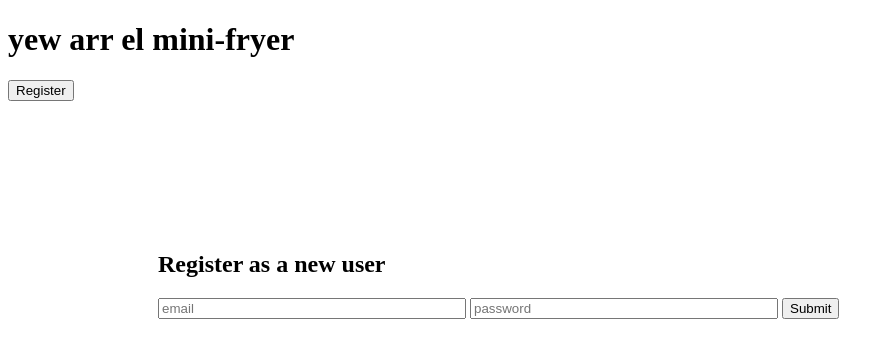
After one commit to aaronrbg/tinyapp, a Node server app: page /register in a window 1280 px wide. The commit adds this page. Shown: the top 358 px of the page, without its empty margins (0-894 px from the left). Run offline with Node 20, Linux system fonts and the light colour scheme.

Commit message:
added register page and passed info to users data and cookie

```diff
--- a/express_server.js
+++ b/express_server.js
@@ -21,14 +21,34 @@ function generateRandomString(x) {
     //string which checks the last vlue created in the url database
 }
 
+//create databases with default values
 const urlDatabase = {
   "b2xVn2": "http://www.lighthouselabs.ca",
   "9sm5xK": "http://www.google.com"
 };
+const users = {
+  "userRandomID": {
+    id: "userRandomID",
+    email: "user@example.com",
+    password: "purple-monkey-dinosaur"
+  },
+ "user2RandomID": {
+    id: "user2RandomID",
+    email: "user2@example.com",
+    password: "dishwasher-funk"
+  }
+}
 
 // home
 app.get('/', function(req, res) {
     res.redirect('/urls');
+});
+
+app.get('/register', function(req, res) {
+  let templateVars = {
+    username: req.cookies["username"]
+  }
+  res.render('register', templateVars);
 });
 
 // url list page
@@ -61,6 +81,18 @@ app.get("/u/:shortURL", (req, res) => {
     res.redirect(longURL);
   });
 
+app.post("/register", (req, res) => {
+    let userID = generateRandomString(8)
+    users[userID] = {
+      id: userID,
+      email: req.body.email,
+      password: req.body.password,
+    }
+    res.cookie('user_id', userID);
+    console.log(users);
+    res.redirect('/urls');
+  });
+
 app.post("/login", (req, res) => {
     res.cookie('username', req.body.username);
     res.redirect('/urls');
--- a/views/partials/_header.ejs
+++ b/views/partials/_header.ejs
@@ -5,9 +5,6 @@
             <input type="submit" name="logout" value="Logout">
           </form>
         <% } else { %>
-        <form action="/login" method="POST">
-            <label for="username">Enter your username</label>
-            <input type="text" name="username" id="username" style="width: 100px">
-            <input type="submit" value="Submit">
-        </form>
+        <form action="/register" method="GET"><input type="submit" value="Register"></input></form>
+
     <% } %>
--- /dev/null
+++ b/views/register.ejs
@@ -0,0 +1,15 @@
+<!DOCTYPE html>
+<html lang="en">
+<head>
+    <title>TinyApp</title>
+</head>
+<body>
+    <%- include('partials/_header') %>
+    <form action="/register" method="POST" style="margin:150px;">
+        <h2>Register as a new user</h2>
+        <input type="email" name="email" placeholder='email' style="width: 300px">
+        <input type="password" name="password" placeholder="password" style="width: 300px">
+        <input type="submit" value="Submit">
+      </form>
+</body>
+</html>
```
Also changed, not shown: views/username.ejs (added).
